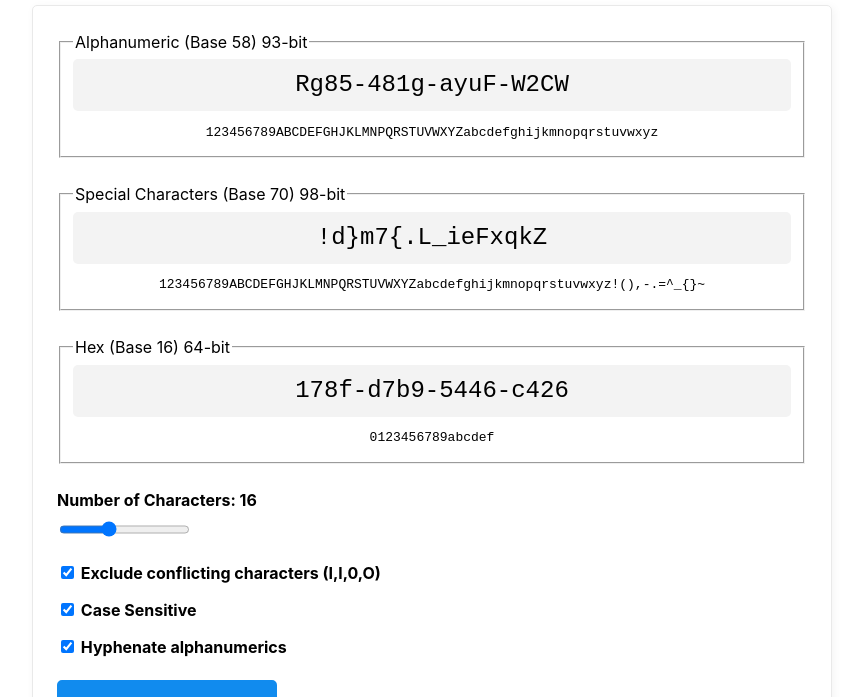
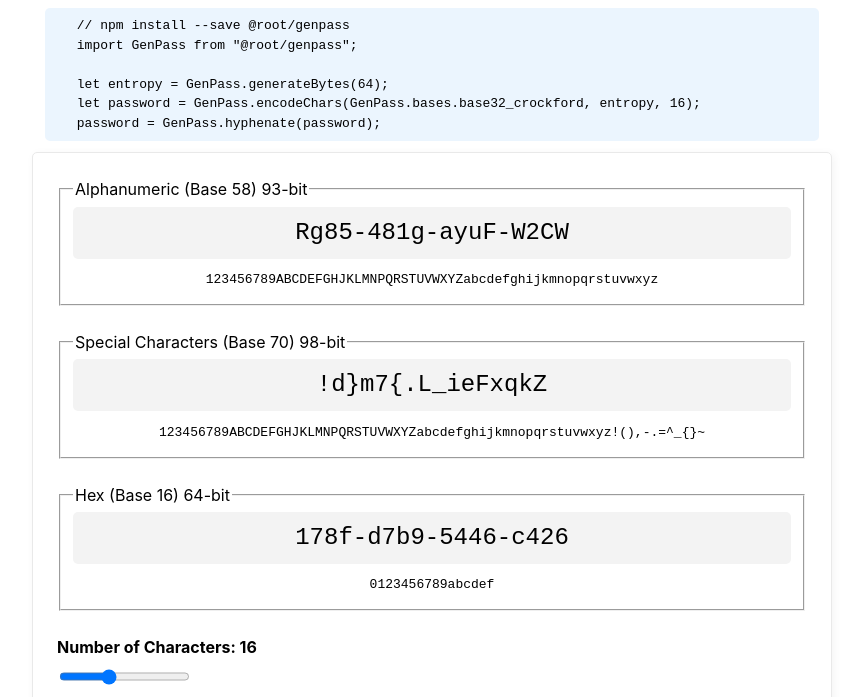
Before and after one commit to bnnanet/genpass.js, a website: page index.html in a window 1280 px wide. Shown: the part 103-800 px from the top of the page, without its empty margins (208-1071 px from the left). Drawn offline with Linux system fonts and the light colour scheme.

Commit message:
doc(web): add usage demonstration

```diff
--- a/index.html
+++ b/index.html
@@ -111,6 +111,12 @@
         </ul>
       </nav>
       <p>The World's Most Sane Password Generator</p>
+      <pre style="text-align: left"><code>// npm install --save @root/genpass
+import GenPass from "@root/genpass";
+
+let entropy = GenPass.generateBytes(64);
+let password = GenPass.encodeChars(GenPass.bases.base32_crockford, entropy, 16);
+password = GenPass.hyphenate(password);</code></pre>
     </header>
     <main>
       <form>
```
